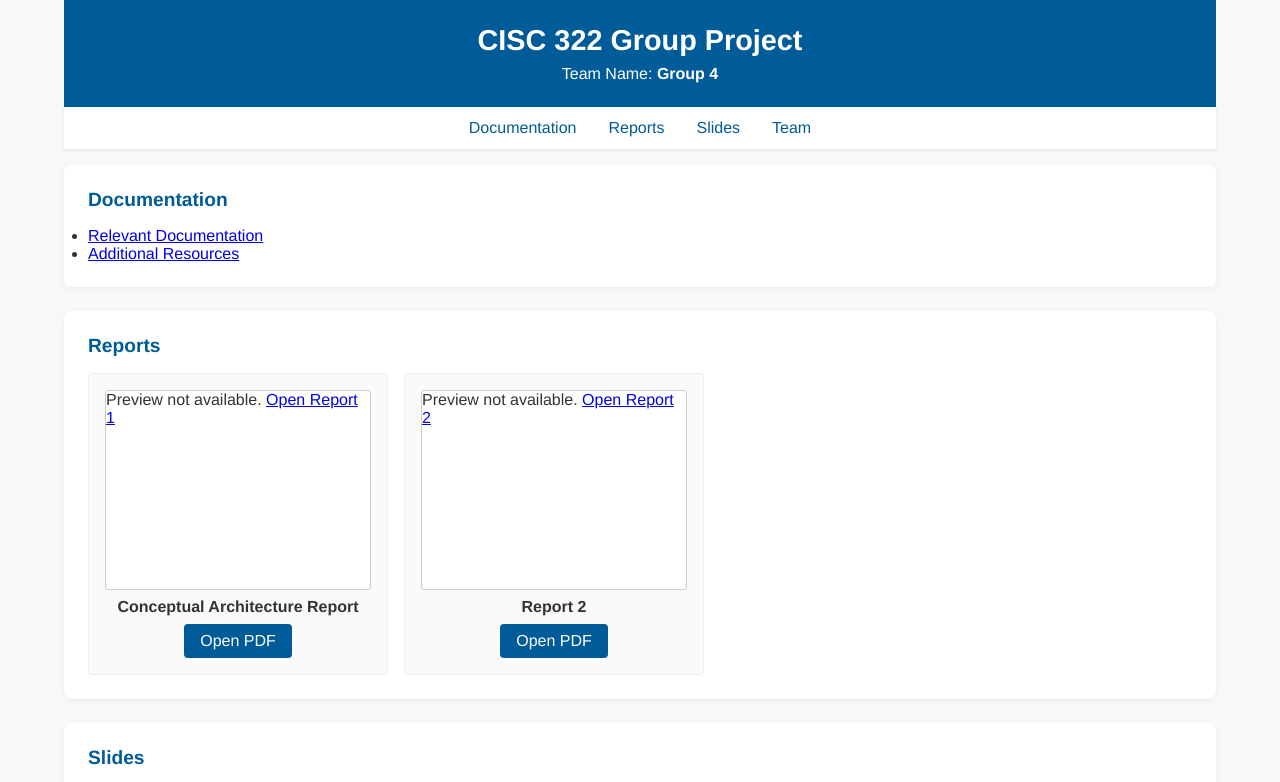
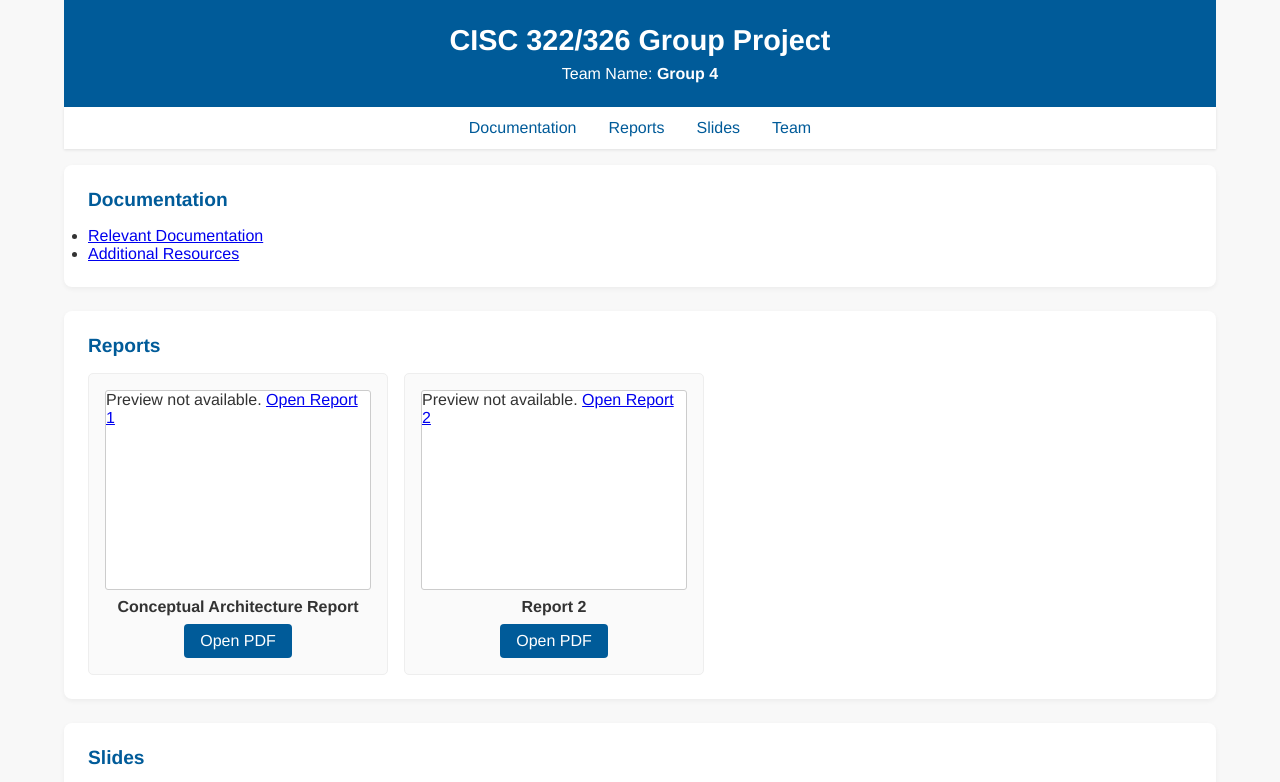
Before and after one commit to kia8804/cisc322group4, a plain HTML site: page index.html in a window 1280 px wide. Shown: the top 782 px of the page. Drawn offline with Linux system fonts and the light colour scheme.

Commit message:
Update index.html

```diff
--- a/index.html
+++ b/index.html
@@ -3,7 +3,7 @@
 <head>
   <meta charset="UTF-8" />
   <meta name="viewport" content="width=device-width, initial-scale=1.0"/>
-  <title>CISC 322 Group Project</title>
+  <title>CISC 322/326 Group Project</title>
   <link rel="stylesheet" href="styles.css" />
 </head>
 <body>
@@ -13,7 +13,7 @@
 
     <!-- Header -->
     <header>
-      <h1>CISC 322 Group Project</h1>
+      <h1>CISC 322/326 Group Project</h1>
       <p class="team-name">Team Name: <strong>Group 4</strong></p>
     </header>
 
```
